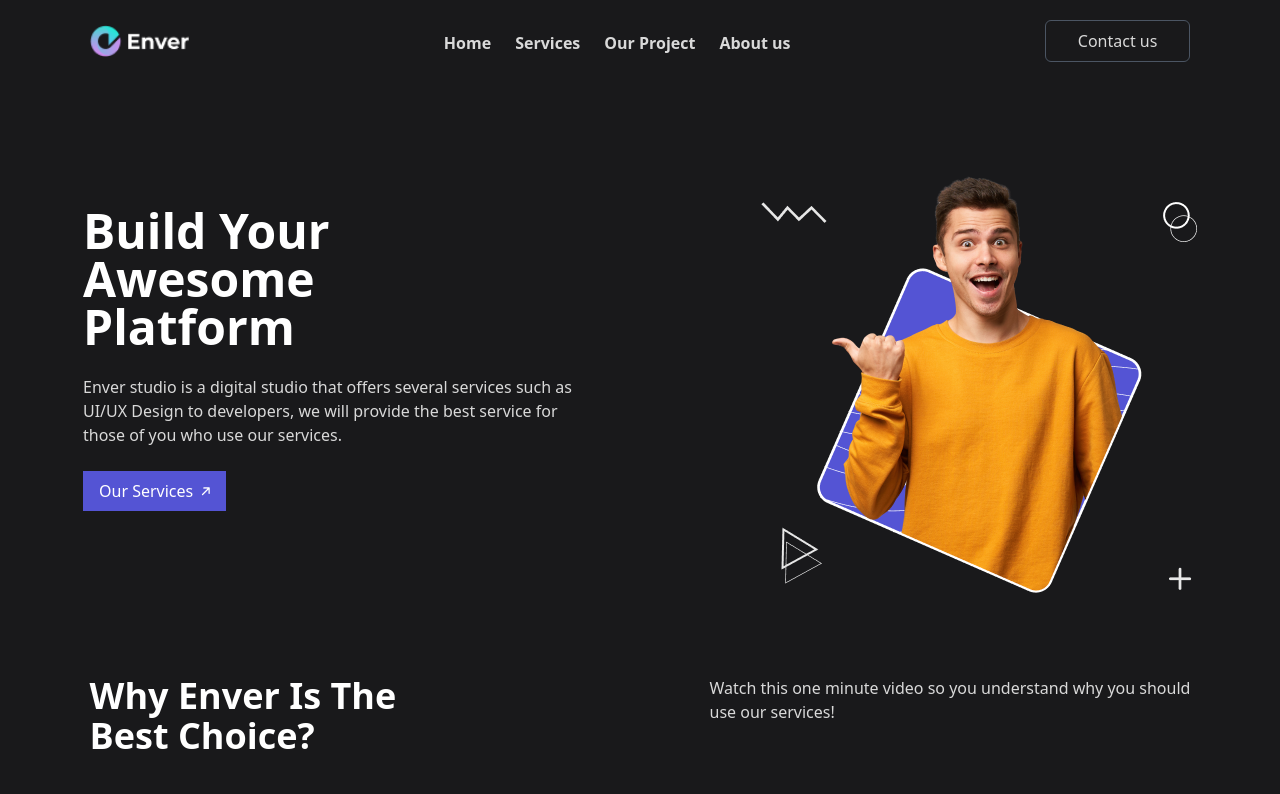
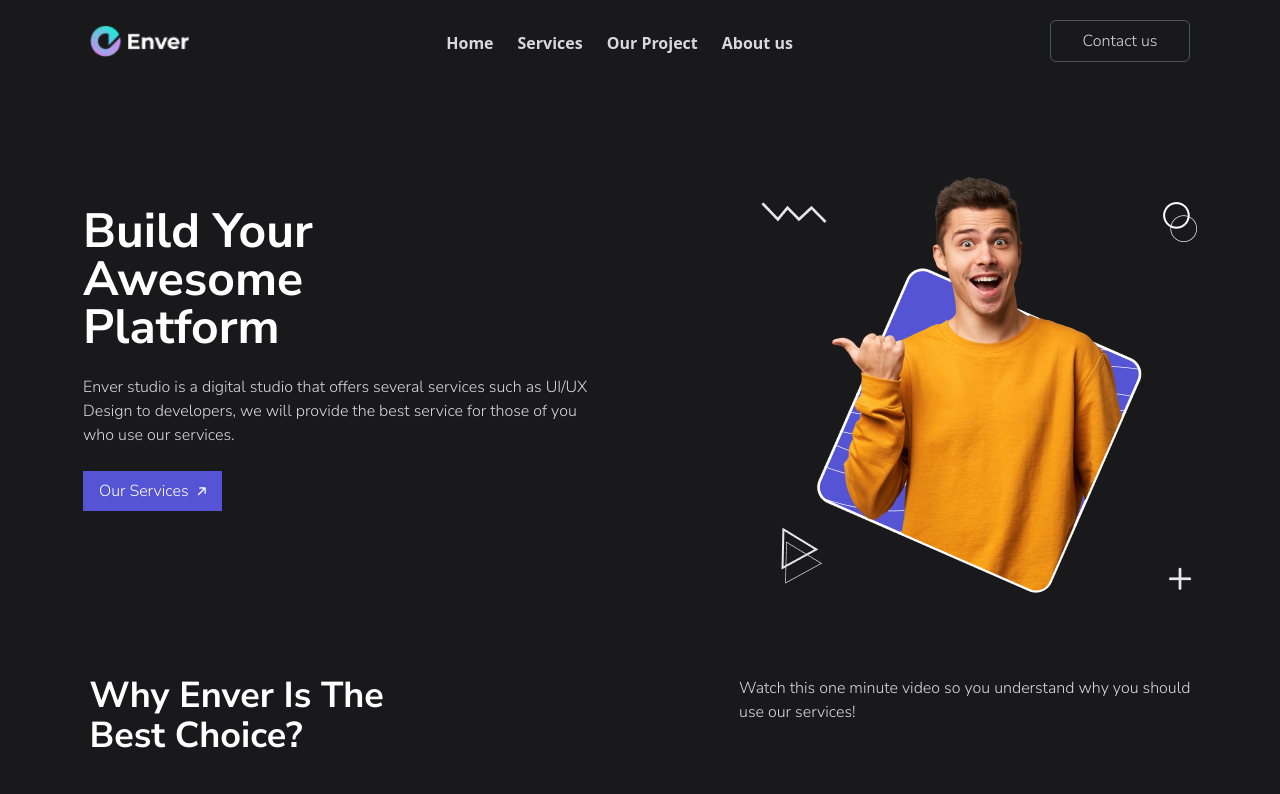
Before and after one commit to techloset/mudusar-enver, a Next.js app: page / in a window 1280 px wide. Shown: the top 794 px of the page. Built offline with nearby package versions, Linux system fonts and the light colour scheme; grey boxes are pictures that could not be loaded.

Commit message:
3rd commit after code review in enver

```diff
--- a/pages/_app.tsx
+++ b/pages/_app.tsx
@@ -1,6 +1,19 @@
-import '../styles/globals.css'
-import type { AppProps } from 'next/app'
+import '../styles/globals.css';
+import type { AppProps } from 'next/app';
+import Head from 'next/head';
 
 export default function App({ Component, pageProps }: AppProps) {
-  return <Component {...pageProps} />
+  return (
+    <>
+      <Head>
+      <link rel="preconnect" href="https://fonts.googleapis.com"/>
+<link rel="preconnect" href="https://fonts.gstatic.com" />
+<link href="https://fonts.googleapis.com/css2?family=Nunito+Sans:wght@300;700&display=swap" rel="stylesheet"/>
+        {/* <link rel="preconnect" href="https://fonts.googleapis.com" />
+        <link rel="preconnect" href="https://fonts.gstatic.com" crossOrigin="true" />
+        <link href="https://fonts.googleapis.com/css2?family=Nunito+Sans:wght@300&display=swap" rel="stylesheet" /> */}
+      </Head>
+      <Component {...pageProps} />
+    </>
+  );
 }
--- a/styles/globals.css
+++ b/styles/globals.css
@@ -4,6 +4,7 @@
 *{
   padding: 0;
 }
+*{font-family: 'Nunito Sans', sans-serif;}
  .slick-arrow:before{
   /* background-color: red; */
    /* font-size: 50px !important;
```
